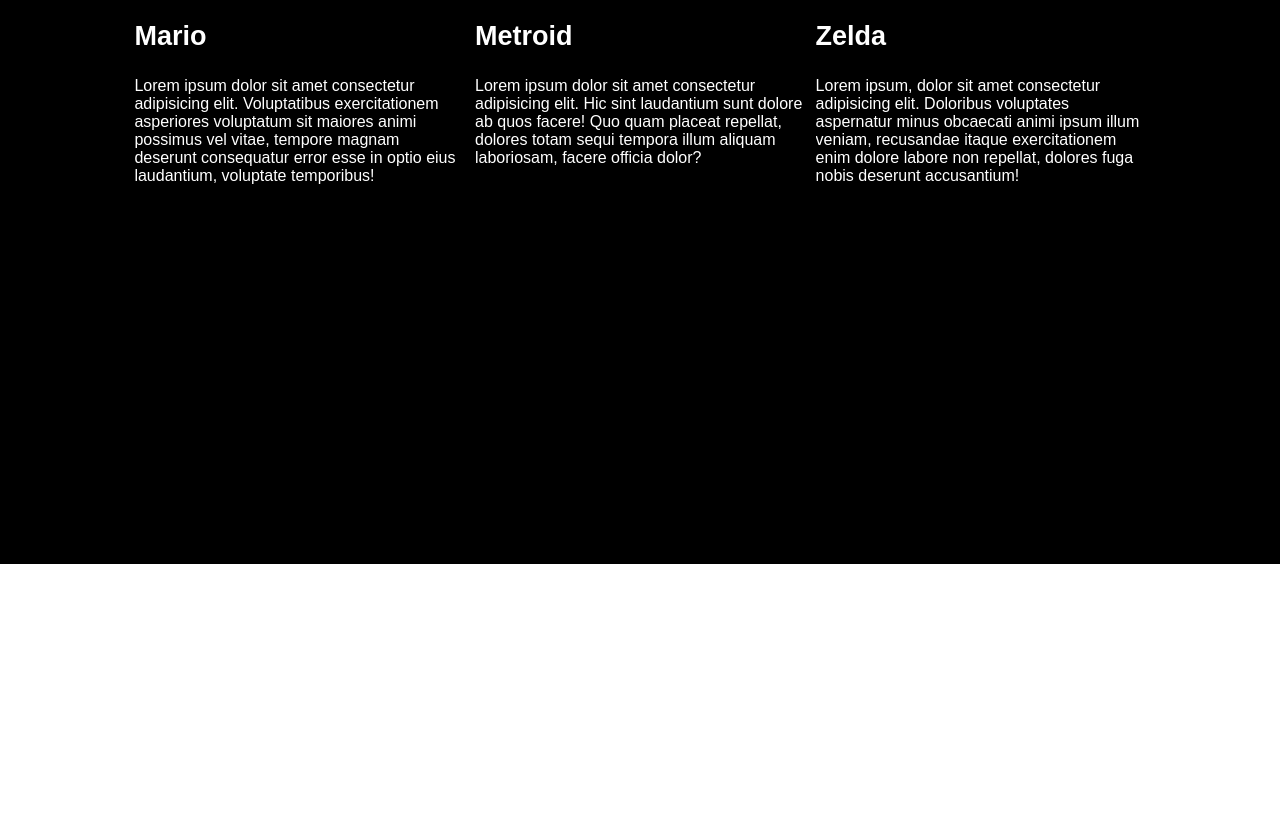
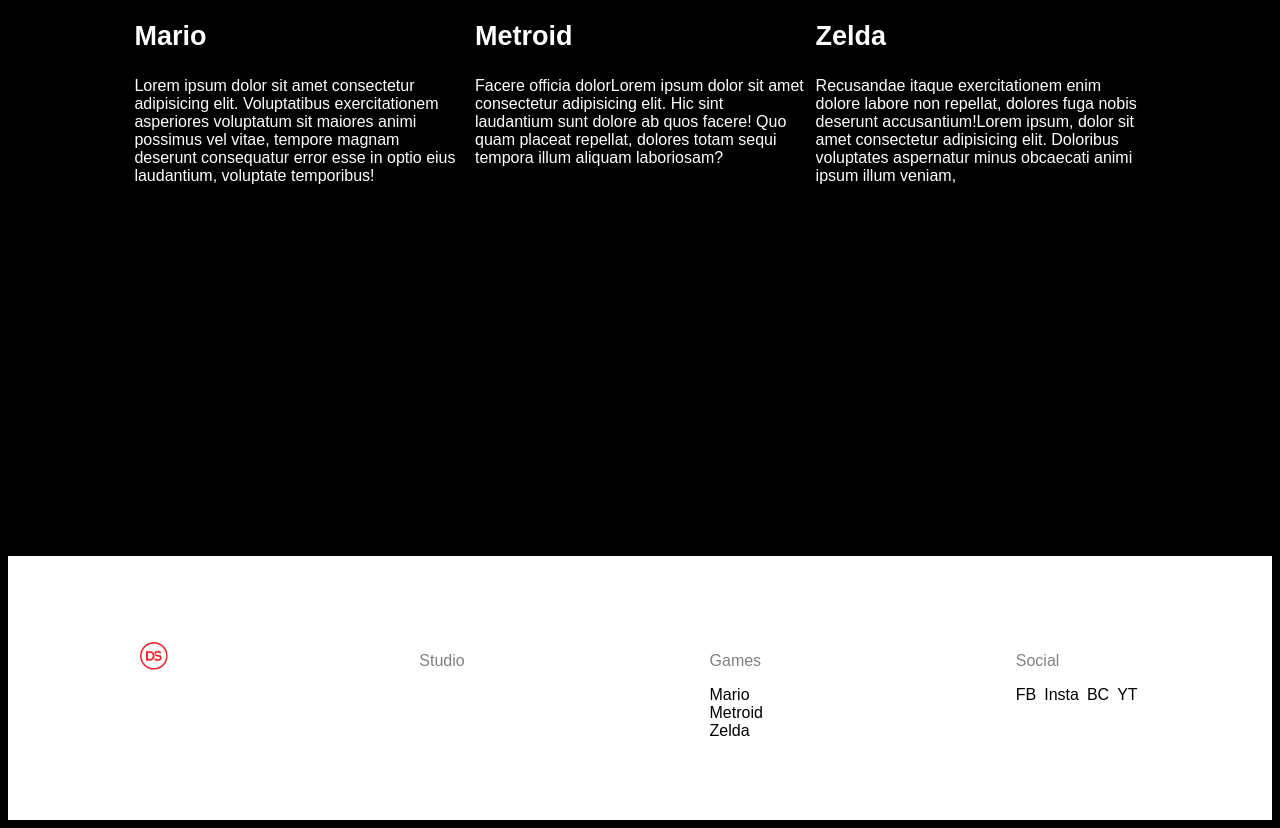
Before and after one commit to lostonpurpose/darksnacks, a plain HTML site: page index.html in a window 1280 px wide. Shown: the part 1186-2014 px from the top of the page. Before the commit the page ends 1750 px from the top, so only its background shows below. Drawn offline with Linux system fonts and the light colour scheme.

Commit message:
added footer

```diff
--- a/index.html
+++ b/index.html
@@ -7,8 +7,9 @@
     <title>Dark Snacks</title>
 </head>
 <body>
+
     <div class="main-container">
-        <div class="header">
+        <header>
             <div class="logo">
                 <img src="./images/darksnacks.jpg" alt="ds" width="40px"; height="40px">
                 <h2>DarkSnacks</h2>
@@ -19,12 +20,12 @@
                 <h3>Team</h3>
                 <h3>Contact</h3>
             </div>
-        </div>
+        </header>
         <!-- end of header -->
 
         <div class="title">
             <div class="text">
-            <span>We're an Independent Fake Game Development Studio.</span>
+            <span>We're a Fake Independent Game Development Studio.</span>
             </div>
         </div>
 
@@ -49,7 +50,7 @@
                 </div>
                 <div class="card-text">
                     <div class="game">Metroid</div>
-                    <div class="desc">Lorem ipsum dolor sit amet consectetur adipisicing elit. Hic sint laudantium sunt dolore ab quos facere! Quo quam placeat repellat, dolores totam sequi tempora illum aliquam laboriosam, facere officia dolor?</div>
+                    <div class="desc">Facere officia dolorLorem ipsum dolor sit amet consectetur adipisicing elit. Hic sint laudantium sunt dolore ab quos facere! Quo quam placeat repellat, dolores totam sequi tempora illum aliquam laboriosam?</div>
                 </div>
             </div>
             <div class="card">
@@ -58,10 +59,44 @@
                 </div>
                 <div class="card-text">
                     <div class="game">Zelda</div>
-                    <div class="desc">Lorem ipsum, dolor sit amet consectetur adipisicing elit. Doloribus voluptates aspernatur minus obcaecati animi ipsum illum veniam, recusandae itaque exercitationem enim dolore labore non repellat, dolores fuga nobis deserunt accusantium!</div>
+                    <div class="desc">Recusandae itaque exercitationem enim dolore labore non repellat, dolores fuga nobis deserunt accusantium!Lorem ipsum, dolor sit amet consectetur adipisicing elit. Doloribus voluptates aspernatur minus obcaecati animi ipsum illum veniam, </div>
                 </div>
             </div>
         </div>
+        <!-- end of cards -->
+
+        <div>
+
+        </div>
+
+        <footer>
+            <div class="foot-els">
+                <div><img src="./images/darksnacks.jpg" alt="ds" width="40px"; height="40px"></div>
+                <div>
+                    <p>Studio</p>
+                    <ul>
+                        <li></li>
+                    </ul>
+                </div>
+                <div>
+                    <p>Games</p>
+                    <ul>
+                        <li>Mario</li>
+                        <li>Metroid</li>
+                        <li>Zelda</li>
+                    </ul>
+                </div>
+                <div>
+                    <p>Social</p>
+                    <ul class="social">
+                        <li>FB</li>
+                        <li>Insta</li>
+                        <li>BC</li>
+                        <li>YT</li>
+                    </ul>
+                </div>
+            </div>
+        </footer>
 
     </div>
 </body>
--- a/style.css
+++ b/style.css
@@ -10,7 +10,7 @@
     color: white;
 }
 
-.header {
+header {
     display: flex;
     justify-content: space-between;
     color: white;
@@ -128,3 +128,39 @@
     font-size: 27px;
     margin-bottom: 25px;
 }
+
+
+
+footer {
+    background-color: white;
+    color: black;
+}
+
+.foot-els {
+    max-width: 80%;
+    display: flex;
+    justify-content: space-between;
+    margin: 0 auto;
+    padding-top: 80px;
+    padding-bottom: 80px;
+}
+
+ul  {
+    text-decoration: none;
+    margin: 0;
+    padding: 0;
+    list-style-type: none;
+}
+
+footer p {
+    color: gray;
+}
+
+.social {
+    display: flex;
+}
+
+li {
+    margin-right: 8px;
+
+}
```
